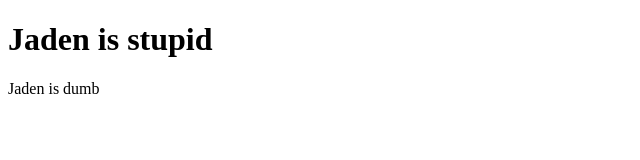
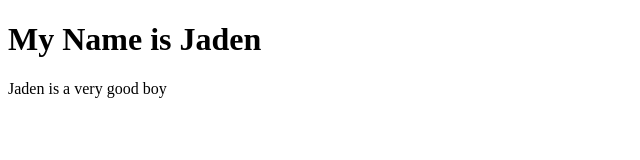
Before and after one commit to dhyankrishna24/esp32site, a plain HTML site: page jaden.html in a window 1280 px wide. Shown: the whole page, without its empty margins (0-640 px from the left). Drawn offline with Linux system fonts and the light colour scheme.

Commit message:
Update Jaden's description in jaden.html

```diff
--- a/jaden.html
+++ b/jaden.html
@@ -7,8 +7,8 @@
 </head>
 <body>
 
-    <h1>Jaden is stupid</h1>
-    <p>Jaden is dumb</p>
+    <h1>My Name is Jaden</h1>
+    <p>Jaden is a very good boy</p>
 
 </body>
 </html>
```
